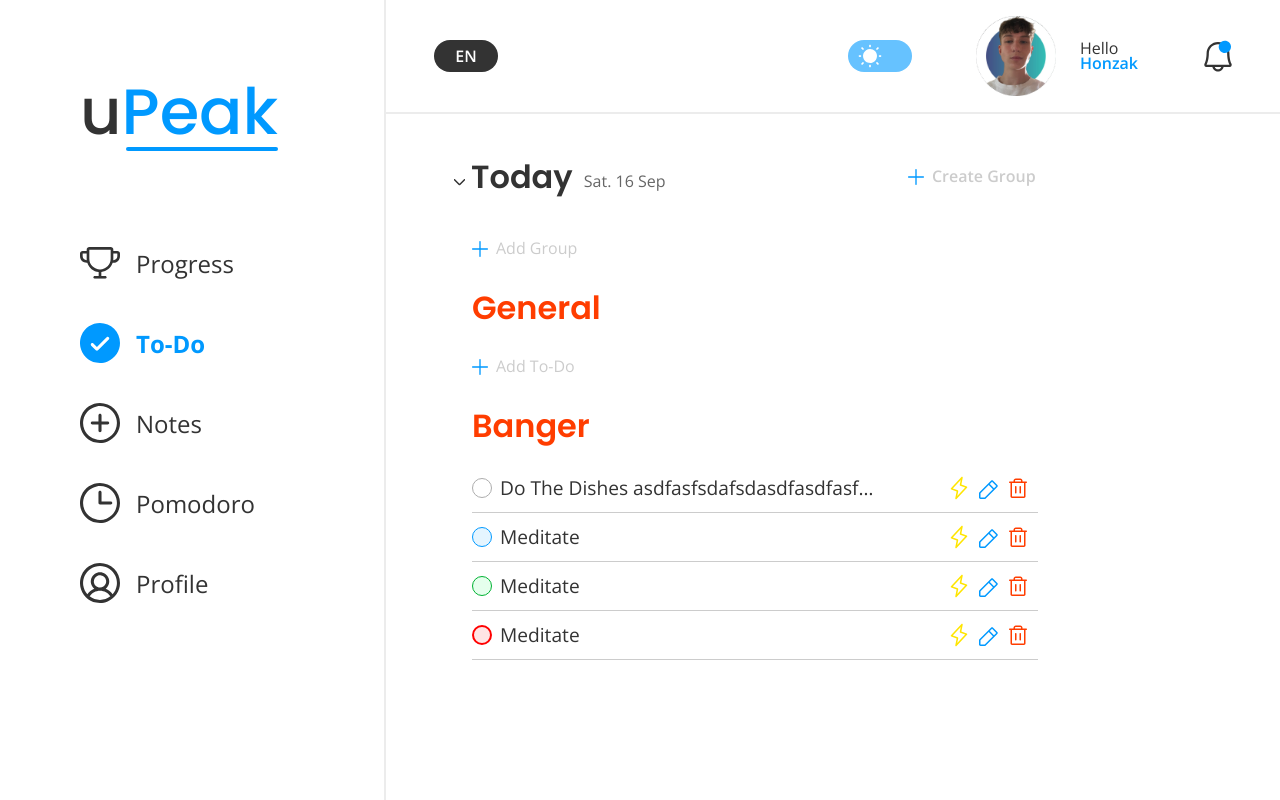
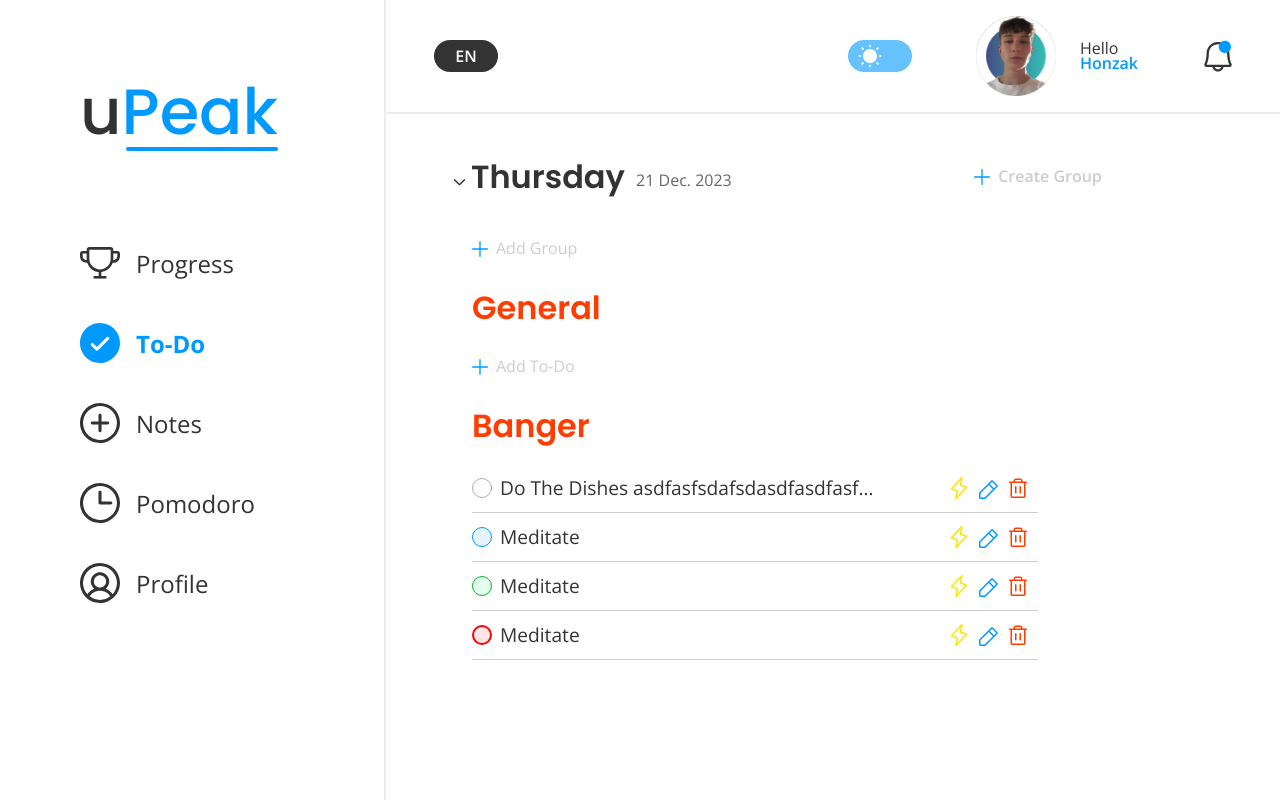
Before and after one commit to HonzaJeMocDobrej/uPeak, a React (Vite) app in the folder client/: page /todo in a window 1280 px wide. Built offline with nearby package versions, Linux system fonts and the light colour scheme.

Commit message:
ToDo - Frontend entirely done

```diff
--- a/client/src/pages/ToDo.jsx
+++ b/client/src/pages/ToDo.jsx
@@ -1,5 +1,5 @@
 /* eslint-disable react/prop-types */
-import { useState } from "react";
+import { useEffect, useState } from "react";
 import LeftMenu from "../components/LeftMenu";
 import TopMenu from "../components/topMenu";
 import ToDoListItem from "../components/ToDoListItem";
@@ -34,14 +34,20 @@ function ToDo(props) {
     prio4: {border: 'solid 0.5px #ADADAD'}
   }
 
-  const [isDayOpen, setIsDayOpen] = useState(false);
+  const [isCalendarOpen, setIsCalendarOpen] = useState(false);
   const [isPrioOpen, setIsPrioOpen] = useState(false)
   const [isCreateTodoOpen, setIsCreateTodoOpen] = useState(false)
   const [isCreateGroupOpen, setIsCreateGroupOpen] = useState(false)
   const [isGroupAddOpen, setIsGroupAddOpen] = useState(false)
   const [isPalletteOpen, setIsPalletteOpen] = useState(false)
   const [isPalletteGroupOpen, setIsPalletteGroupOpen] = useState(false)
-  const [day, setDay] = useState("Today");
+  const [selectedDate, setSelectedDate] = useState({
+    dayNum: null,
+    dayName: null,
+    monthNum: null,
+    monthName: null,
+    year: null
+  })
 
   const [todoData, setTodoData] = useState({
     headline: '',
@@ -72,15 +78,16 @@ function ToDo(props) {
    : todoData.priority === 3 ? 'lightPrio3'
    : todoData.priority === 4 ? 'lightPrio4' : ''
 
+   const formatter = {
+    day: ['Sunday', 'Monday', 'Tuesday', 'Wednesday', 'Thursday', 'Friday', 'Saturday'],
+    month: ['Jan', 'Feb', 'March', 'Apr', 'May', 'Jun', 'Jul', 'Aug', 'Sep', 'Oct', 'Nov', 'Dec']
+   }
+
 
 
   const univToggle = (setState) => {
     setState(prev => !prev)
   }
-
-  const selectDay = (day) => {
-    setDay(day);
-  };
 
   const updateHeadlineTodoVal = (e) => {
     setTodoData(prev => {
@@ -195,6 +202,36 @@ function ToDo(props) {
     console.log(group.headline)
   }
 
+  const formatDate = (dayType, day, month, year) => {
+    let dayFormatted
+    let monthFormatted
+    for (let i = 0; i < 7; i++) {
+      if (dayType === i) {
+        dayFormatted = formatter.day[i]
+      }
+    }
+    for (let i = 1; i <= 12; i++) {
+      if (month === i) {
+        monthFormatted = formatter.month[i - 1]
+      }
+    }
+    console.log(selectedDate.dayName);
+    setSelectedDate(prev => {
+      return {
+        ...prev,
+        dayNum: day,
+        dayName: dayFormatted,
+        monthNum: month,
+        monthName: monthFormatted,
+        year: year
+      }
+    })
+  }
+
+  useEffect(() => {
+    const now = new Date
+    formatDate(now.getDay(), now.getDate(), now.getMonth() + 1, now.getFullYear())
+  }, [])
   return (
     <>
       <div className={`menuCont ${isBlack ? "menuBlack" : null}`}>
@@ -216,18 +253,28 @@ function ToDo(props) {
           <div className="todoConts">
             <div className="topCont">
               <Calendar
-                style = {isDayOpen ? { display: "flex" } : { display: "none" }}
-                className={`calendar ${isDayOpen ? "calendarShown" :  "calendarHidden"} `}
-                onClickDay={(value, event) => console.log(`Day: ${value.getDate()} Month: ${value.getMonth()}`)}
+                style = {isCalendarOpen ? { display: "block" } : { display: "none" }}
+                className={`calendar ${isCalendarOpen ? "calendarShown" :  "calendarHidden"} `}
+                onClickDay={
+                  (value) => {
+                    const day = value.getDate()
+                    const month = value.getMonth() + 1
+                    const year = value.getFullYear()
+                    formatDate(value.getDay(), day, month, year)
+                    setIsCalendarOpen(false)
+                    // console.log(`Day: ${day} Month: ${month} Year: ${year}`)
+                }
+              }
+              minDate={new Date}
               />
               <div className="dayTimeCont">
                 <div
-                  className={`h2Cont ${isDayOpen ? "rotate" : "goBack"}`}
-                  onClick={() => univToggle(setIsDayOpen)}
+                  className={`h2Cont ${isCalendarOpen ? "rotate" : "goBack"}`}
+                  onClick={() => univToggle(setIsCalendarOpen)}
                 >
-                  <h2>{day}</h2>
+                  <h2>{selectedDate.dayName}</h2>
                 </div>
-                <h4>Sat. 16 Sep</h4>
+                <h4>{selectedDate.dayNum} {selectedDate.monthName}. {selectedDate.year}</h4>
               </div>
               <div className="ctaCont" style={{position: "relative"}}>
                 <p onClick={() => univToggle(setIsCreateGroupOpen)} className="ctaGroupTodo">Create Group</p>
--- a/client/src/styles/_todo.scss
+++ b/client/src/styles/_todo.scss
@@ -4,6 +4,26 @@ main {
     padding-bottom: 3rem;
     overflow-y: auto;
     height: calc(100vh - 7rem);
+
+    & {
+      scrollbar-width: thin;
+      scrollbar-color: #0099ff white;
+    }
+
+    /* Chrome, Edge, and Safari */
+    &::-webkit-scrollbar {
+      width: 12px;
+    }
+
+    &::-webkit-scrollbar-track {
+      background: white;
+    }
+
+    &::-webkit-scrollbar-thumb {
+      background-color: #0099ff;
+      border-radius: 12px;
+      border: 3px solid white;
+    }
 
     .topCont {
       display: flex;
@@ -20,6 +40,35 @@ main {
         top: 6rem;
         z-index: 3;
         color: #333;
+        border-radius: 1.25rem;
+
+        @media (max-width: 480px) {
+          transform: scale(.9);
+        }
+
+        .react-calendar__navigation {
+          button {
+            &:first-child {
+              border-radius: 1.25rem 0 0 0;
+            }
+
+            &:last-child {
+              border-radius: 0 1.25rem 0 0;
+            }
+          }
+        }
+
+        .react-calendar__month-view__days {
+          button {
+            &:nth-child(29) {
+              border-radius: 0 0 0 1.25rem;
+            }
+
+            &:nth-child(35) {
+              border-radius: 0 0 1.25rem 0;
+            }
+          }
+        }
 
         .react-calendar__tile {
           &:enabled:hover {
@@ -47,7 +96,7 @@ main {
       }
 
       @media (max-width: 1000px) {
-        gap: calc(100% - 27.25rem);
+        gap: calc(100% - 30rem);
       }
 
       @media (max-width: 750px) {
@@ -84,7 +133,7 @@ main {
             font-family: Open Sans;
             font-size: 1rem;
             font-weight: 400;
-            line-height: 93.682%; /* 1.40525rem */
+            line-height: 100%;
 
             @media (max-width: 750px) {
               font-size: .75rem;
--- a/client/src/styles/styles.css
+++ b/client/src/styles/styles.css
@@ -1196,6 +1196,22 @@ main .todoConts {
   padding-bottom: 3rem;
   overflow-y: auto;
   height: calc(100vh - 7rem);
+  /* Chrome, Edge, and Safari */
+}
+main .todoConts {
+  scrollbar-width: thin;
+  scrollbar-color: #0099ff white;
+}
+main .todoConts::-webkit-scrollbar {
+  width: 12px;
+}
+main .todoConts::-webkit-scrollbar-track {
+  background: white;
+}
+main .todoConts::-webkit-scrollbar-thumb {
+  background-color: #0099ff;
+  border-radius: 12px;
+  border: 3px solid white;
 }
 main .todoConts .topCont {
   display: flex;
@@ -1212,6 +1228,24 @@ main .todoConts .topCont .calendar {
   top: 6rem;
   z-index: 3;
   color: #333;
+  border-radius: 1.25rem;
+}
+@media (max-width: 480px) {
+  main .todoConts .topCont .calendar {
+    transform: scale(0.9);
+  }
+}
+main .todoConts .topCont .calendar .react-calendar__navigation button:first-child {
+  border-radius: 1.25rem 0 0 0;
+}
+main .todoConts .topCont .calendar .react-calendar__navigation button:last-child {
+  border-radius: 0 1.25rem 0 0;
+}
+main .todoConts .topCont .calendar .react-calendar__month-view__days button:nth-child(29) {
+  border-radius: 0 0 0 1.25rem;
+}
+main .todoConts .topCont .calendar .react-calendar__month-view__days button:nth-child(35) {
+  border-radius: 0 0 1.25rem 0;
 }
 main .todoConts .topCont .calendar .react-calendar__tile:enabled:hover {
   background-color: rgb(234, 247, 255);
@@ -1228,7 +1262,7 @@ main .todoConts .topCont .calendarHidden {
 }
 @media (max-width: 1000px) {
   main .todoConts .topCont {
-    gap: calc(100% - 27.25rem);
+    gap: calc(100% - 30rem);
   }
 }
 @media (max-width: 750px) {
@@ -1268,7 +1302,7 @@ main .todoConts .topCont .dayTimeCont h4 {
   font-family: Open Sans;
   font-size: 1rem;
   font-weight: 400;
-  line-height: 93.682%; /* 1.40525rem */
+  line-height: 100%;
 }
 @media (max-width: 750px) {
   main .todoConts .topCont .dayTimeCont h4 {
```
Also changed, not shown: 1 other file (tests, documents, lock files or other folders).
